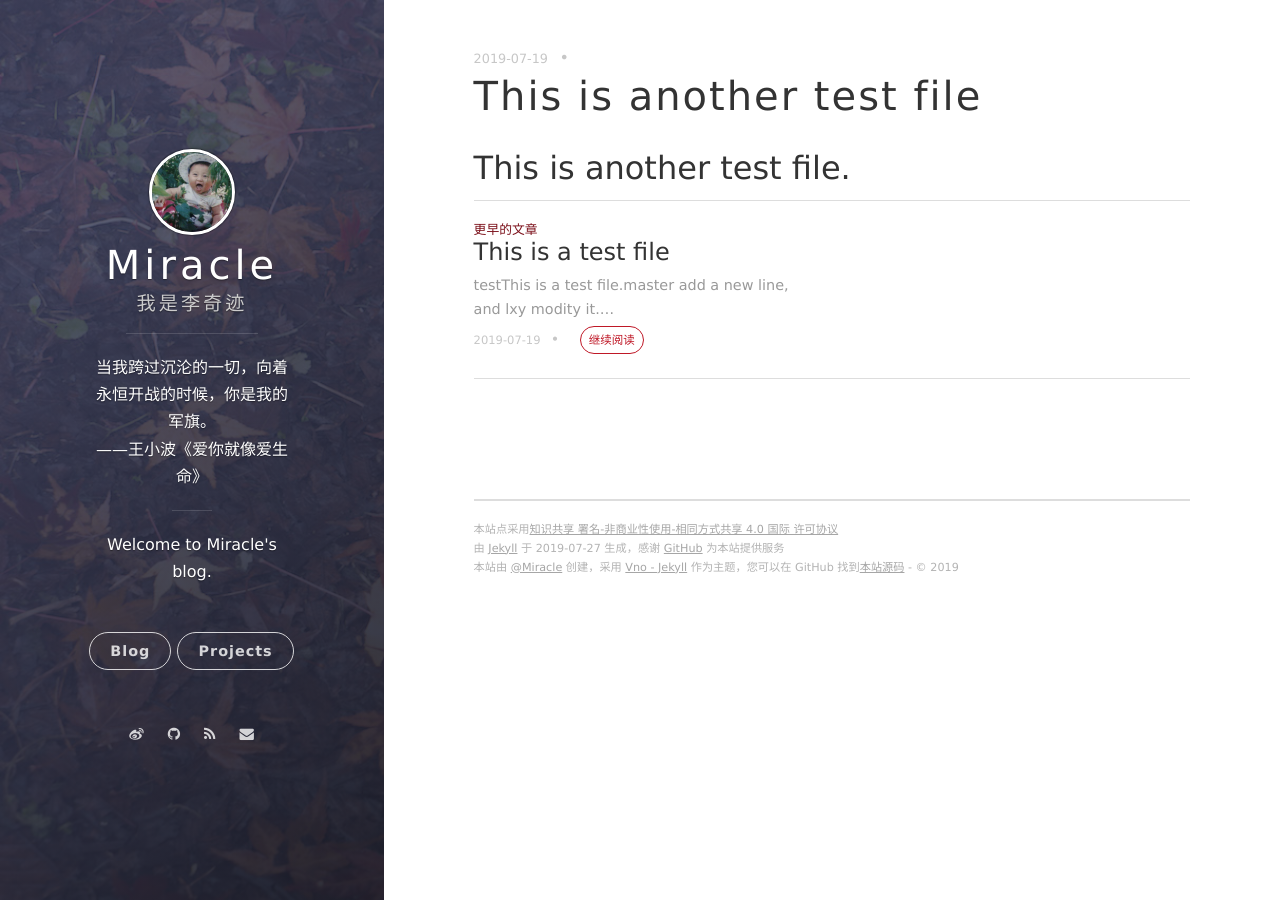
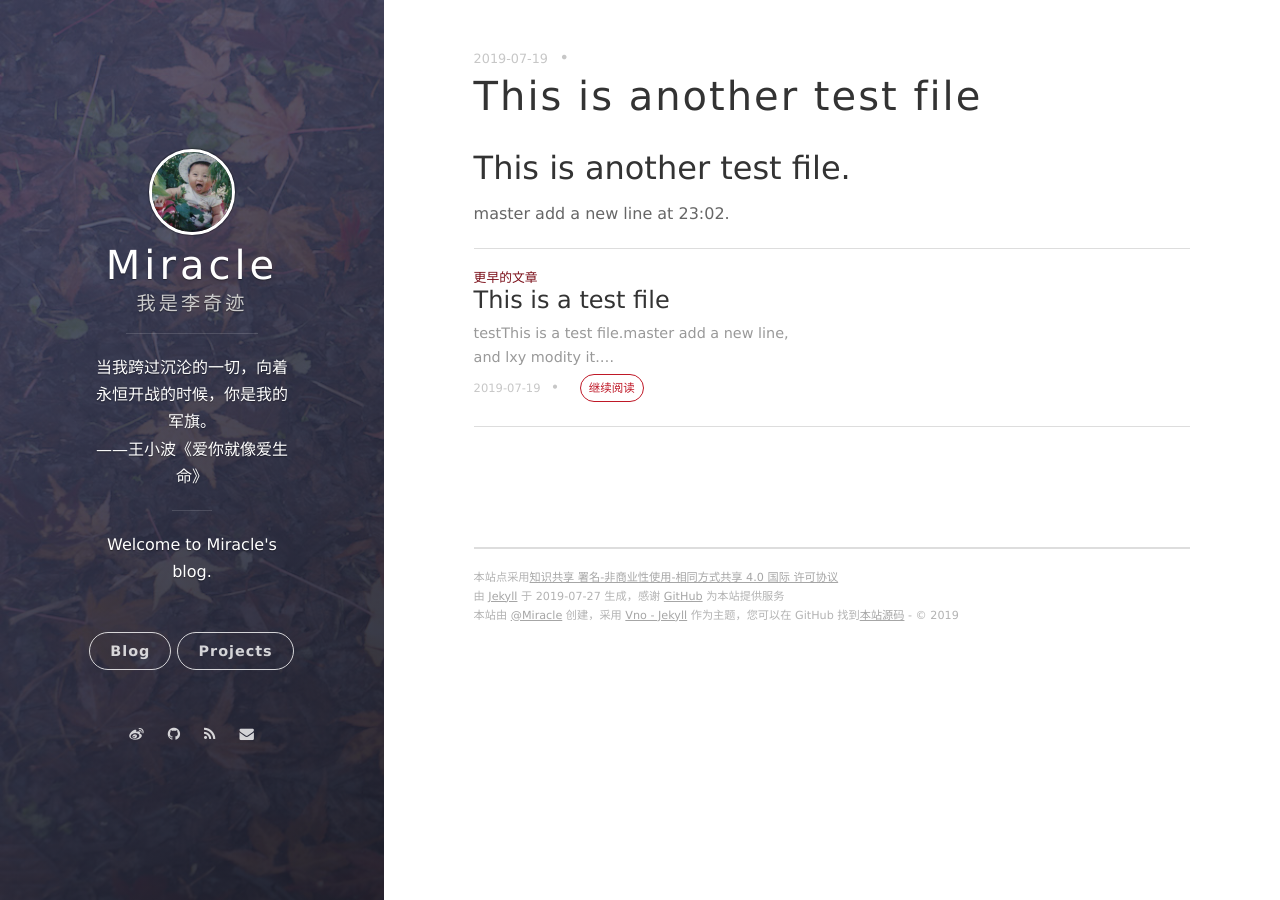
Before and after one commit to onevcat/vno-jekyll, a Jekyll site: the page built from _posts/2019-07-19-test1.md, in a window 1280 px wide. Built offline with Jekyll 4.4.1, drawn with Linux system fonts in a browser that asks for light colours; nearby versions of some CDN libraries; comment, search, counter and statistics services are not loaded.

Commit message:
master add a new line

```diff
--- a/_posts/2019-07-19-test1.md
+++ b/_posts/2019-07-19-test1.md
@@ -4,3 +4,4 @@ title: This is another test file
 ---
 
 ## This is another test file.
+master add a new line at 23:02.
```
